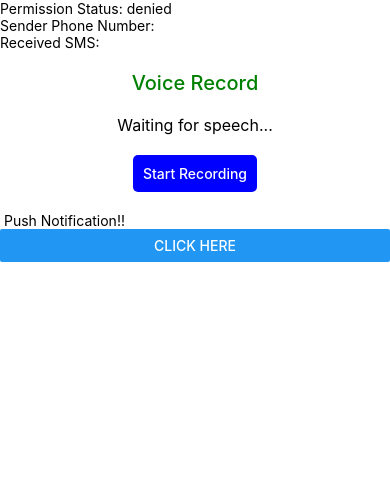
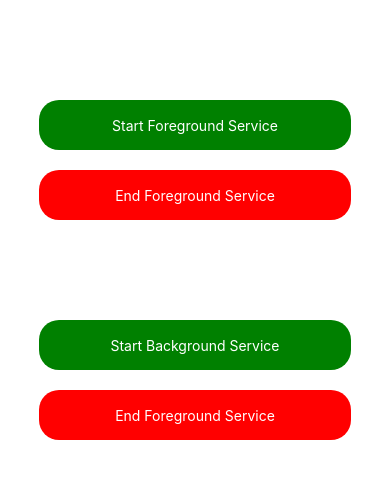
Before and after one commit to trung1007/react-native-read-sms, a React Native app: screen / in a window 390 px wide. Shown: the top 478 px of the page. Built offline with nearby package versions, Linux system fonts and the light colour scheme.

Commit message:
feat: add background service into a component

```diff
--- a/App.tsx
+++ b/App.tsx
@@ -21,6 +21,7 @@ import VoiceRecord from './src/voiceRecord';
 import LocalNotification from './LocalNotification';
 // import BackgroundTask from './src/backgroundTask';
 // import BackgroundService from 'react-native-background-actions';
+import MyService from './src/service/Service';
 
 
 
@@ -52,7 +53,7 @@ const App = () => {
   // }, []);
   return (
     <SafeAreaView style={styles.container}>
-      <Text>Permission Status: {receiveSmsPermission}</Text>
+      {/* <Text>Permission Status: {receiveSmsPermission}</Text>
       <Text>Sender Phone Number: {receivedSmsPhoneNumber}</Text>
       <Text>Received SMS: {receivedSmsMessage}</Text>
       <View>
@@ -61,14 +62,19 @@ const App = () => {
       <Text> Push Notification!! </Text>
       <Button title={'Click Here'} onPress={()=>{
         LocalNotification('123123')
-      }} />
+      }} /> */}
+      <MyService/>
 
     </SafeAreaView>
   );
 };
 
 const styles = StyleSheet.create({
-  container: {},
+  container: {
+    flex:1,
+    // justifyContent:'center',
+    // alignItems:'center'
+  },
   titleText: {},
   textMessage: {
     width: 'auto',
--- /dev/null
+++ b/src/service/Service.js
@@ -0,0 +1,110 @@
+import { TouchableOpacity, View, Text } from "react-native"
+import { useEffect } from "react";
+import BackgroundService from 'react-native-background-actions';
+
+const sleep = (time) => new Promise((resolve) => setTimeout(() => resolve(), time));
+const veryIntensiveTask = async (taskDataArguments) => {
+    // Example of an infinite loop task
+    const { delay } = taskDataArguments;
+    await new Promise(async (resolve) => {
+        for (let i = 0; BackgroundService.isRunning(); i++) {
+            console.log(i);
+
+            await BackgroundService.updateNotification({
+                taskDesc: 'My counter is running' + i
+            });
+            await sleep(delay);
+        }
+    });
+};
+const options = {
+    taskName: 'Example',
+    taskTitle: 'ExampleTask title',
+    taskDesc: 'ExampleTask description',
+    taskIcon: {
+        name: 'ic_launcher',
+        type: 'mipmap',
+    },
+    color: '#ff00ff',
+    linkingURI: 'yourSchemeHere://chat/jane', // See Deep Linking for more info
+    parameters: {
+        delay: 5000,
+    },
+};
+
+const startBackgroundService = async () => {
+    await BackgroundService.start(veryIntensiveTask, options);
+    await BackgroundService.updateNotification({ taskDesc: 'My counter is running' }); // Only Android, iOS will ignore this call
+}
+
+const stopBackgroundService = async () => {
+    await BackgroundService.stop();
+}
+const MyService = () => {
+
+    return (
+        <View style={{ flex: 1 }}>
+            <TouchableOpacity style={{
+                width: '80%',
+                height: 50,
+                marginTop: 100,
+                borderRadius: 20,
+                backgroundColor: 'green',
+                justifyContent: 'center',
+                alignItems: 'center',
+                alignSelf: 'center'
+            }}>
+                <Text style={{ color: '#ffff' }}>Start Foreground Service</Text>
+            </TouchableOpacity>
+            <TouchableOpacity style={{
+                width: '80%',
+                height: 50,
+                marginTop: 20,
+                borderRadius: 20,
+                backgroundColor: 'red',
+                justifyContent: 'center',
+                alignItems: 'center',
+                alignSelf: 'center'
+            }}>
+                <Text style={{ color: '#ffff' }}>End Foreground Service</Text>
+            </TouchableOpacity>
+            <TouchableOpacity style={{
+                width: '80%',
+                height: 50,
+                marginTop: 100,
+                borderRadius: 20,
+                backgroundColor: 'green',
+                justifyContent: 'center',
+                alignItems: 'center',
+                alignSelf: 'center'
+            }}
+            onPress={()=>{
+                startBackgroundService()
+            }}
+            >
+                <Text style={{ color: '#ffff' }}>Start Background Service</Text>
+            </TouchableOpacity>
+            <TouchableOpacity style={{
+                width: '80%',
+                height: 50,
+                marginTop: 20,
+                borderRadius: 20,
+                backgroundColor: 'red',
+                justifyContent: 'center',
+                alignItems: 'center',
+                alignSelf: 'center'
+            }}
+            onPress={()=>{
+                stopBackgroundService()
+            }}
+            >
+                <Text style={{ color: '#ffff' }}>End Foreground Service</Text>
+            </TouchableOpacity>
+        </View>
+    )
+
+
+}
+
+
+export default MyService
```
Also changed, not shown: 2 other files (tests, documents, lock files or other folders).
